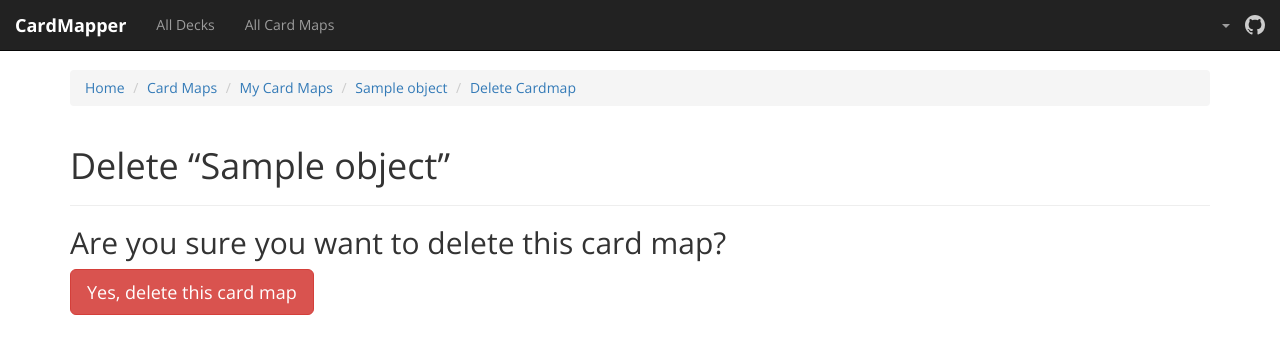
After one commit to raphv/cardmapper, a Django app: template src/cardapp/templates/cardapp/cardmap_confirm_delete.html in a window 1280 px wide. The commit adds this page. Shown: the top 354 px of the page. Run offline with Django 3.2, Linux system fonts and the light colour scheme; the template is opened without the code that fills it: most values are stand-ins (such as "Sample title", 1, 10 or a date in 2020); some libraries are stand-ins or nearby versions.

Commit message:
Add a delete view for card maps

```diff
--- /dev/null
+++ b/src/cardapp/templates/cardapp/cardmap_confirm_delete.html
@@ -0,0 +1,24 @@
+{% extends 'cardapp/base.html' %}
+{% load bootstrap3 %}
+{% load staticfiles %}
+
+{% block title %}Card Map: “{{object.title}}”: Delete{% endblock %}
+{% block header_title %}Delete “{{object.title}}”{% endblock %}
+
+{% block next_breadcrumbs %}
+<li><a href="{% url 'cardapp:cardmap_list' %}">Card Maps</a></li>
+<li><a href="{% url 'cardapp:cardmap_my_list' %}">My Card Maps</a></li>
+<li><a href="{% url 'cardapp:cardmap_detail' pk=object.pk %}">{{object.title}}</a></li>
+<li><a href="{% url 'cardapp:cardmap_delete' pk=object.pk %}">Delete Cardmap</a></li>
+{% endblock %}
+
+{% block main_content %}
+<h2>Are you sure you want to delete this card map?</h2>
+<form method="POST">
+    {% csrf_token %}
+    <button type="submit" class="btn btn-lg btn-danger">
+        {% bootstrap_icon 'trash' %}
+        Yes, delete this card map
+    </button>
+</form>
+{% endblock %}
--- a/src/cardapp/templates/cardapp/cardmap_detail.html
+++ b/src/cardapp/templates/cardapp/cardmap_detail.html
@@ -28,6 +28,10 @@
 <a class="btn btn-lg btn-success pull-right" href="{% url 'cardapp:cardmap_edit_metadata' pk=object.pk %}">
     <span class="glyphicon glyphicon-pencil" aria-hidden="true"></span>
     Edit this card map
+</a>
+<a class="btn btn-lg btn-danger pull-right" href="{% url 'cardapp:cardmap_delete' pk=object.pk %}">
+    <span class="glyphicon glyphicon-trash" aria-hidden="true"></span>
+    Delete this card map
 </a>
 {% endif %}
     {{object.title}}
--- a/src/cardapp/templates/cardapp/cardmap_my_list.html
+++ b/src/cardapp/templates/cardapp/cardmap_my_list.html
@@ -1,7 +1,7 @@
 {% extends 'cardapp/base.html' %}
 
-{% block title %}All Card Maps{% endblock %}
-{% block header_title %}All Card Maps{% endblock %}
+{% block title %}My Card Maps{% endblock %}
+{% block header_title %}My Card Maps{% endblock %}
 {% block cardmap_my_list_active %}active{% endblock %}
 
 {% block next_breadcrumbs %}
--- a/src/cardapp/templates/cardapp/partial/cardmap_list_detail.html
+++ b/src/cardapp/templates/cardapp/partial/cardmap_list_detail.html
@@ -5,6 +5,10 @@
     <a class="btn btn-block btn-success" href="{% url 'cardapp:cardmap_edit_metadata' pk=object.pk %}">
         <span class="glyphicon glyphicon-pencil" aria-hidden="true"></span>
         Edit this card map
+    </a>
+    <a class="btn btn-block btn-danger" href="{% url 'cardapp:cardmap_delete' pk=object.pk %}">
+        <span class="glyphicon glyphicon-trash" aria-hidden="true"></span>
+        Delete this card map
     </a>
     {% endif %}
 {% endblock %}
--- a/src/cardapp/urls.py
+++ b/src/cardapp/urls.py
@@ -17,4 +17,5 @@ urlpatterns = [
     url(r'^cardmaps/(?P<pk>[0-9a-f-]+)/json/$', views.cardmap_json, name='cardmap_json'),
     url(r'^cardmaps/(?P<pk>[0-9a-f-]+)/edit/metadata/$', views.CardmapEditMetadataView.as_view(), name='cardmap_edit_metadata'),
     url(r'^cardmaps/(?P<pk>[0-9a-f-]+)/edit/map/$', views.CardmapEditMapView.as_view(), name='cardmap_edit_map'),
+    url(r'^cardmaps/(?P<pk>[0-9a-f-]+)/delete/$', views.CardmapDeleteView.as_view(), name='cardmap_delete'),
 ]
```
Also changed, not shown: src/cardapp/views.py (+15 -2 lines).
